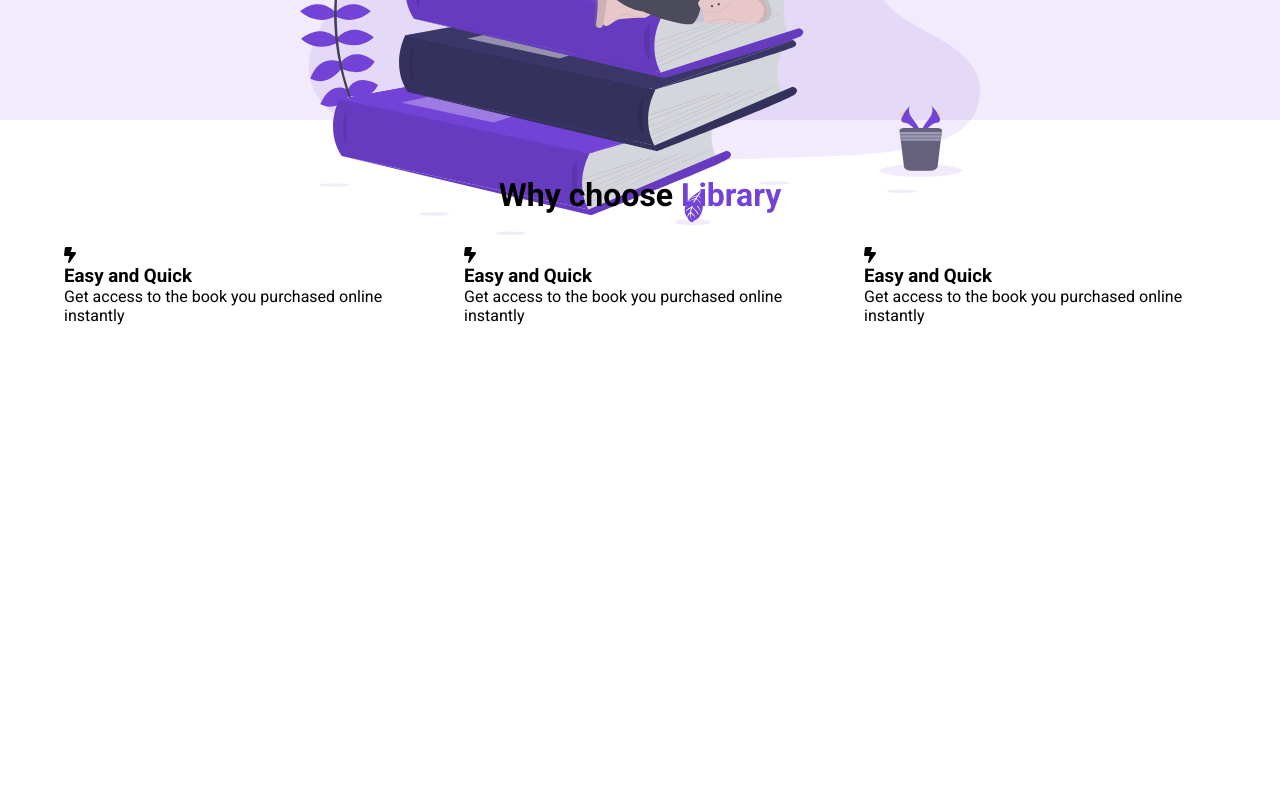
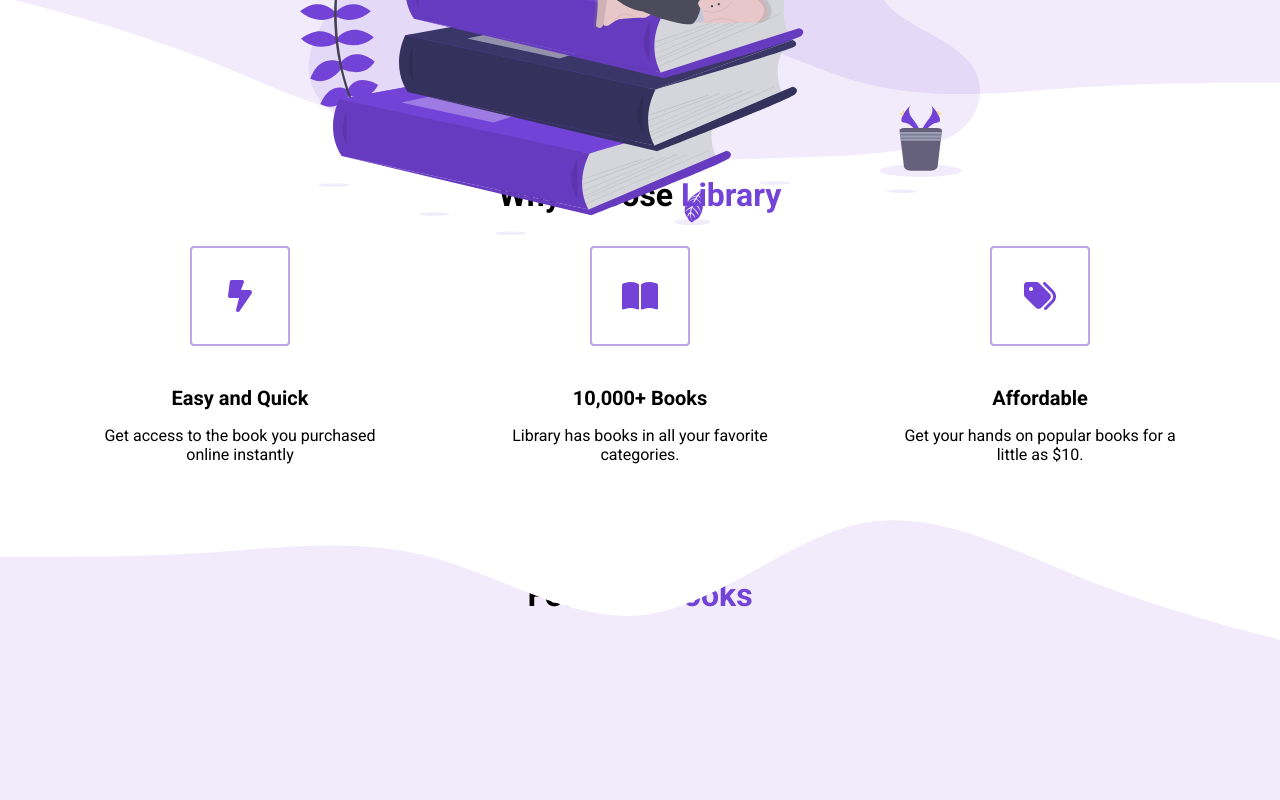
Before and after one commit to nedejer/2ndelibrary, a plain HTML site: page index.html in a window 1280 px wide. Shown: the part 680-1480 px from the top of the page. Before the commit the page ends 1285 px from the top, so only its background shows below. Drawn offline with Linux system fonts and the light colour scheme.

Commit message:
highlights section

```diff
--- a/index.html
+++ b/index.html
@@ -43,23 +43,26 @@
                         <div class="highlight">
                             <div class="highlight__img">
                                 <i class="fa-solid fa-bolt-lightning"></i>
+                            </div>
                                 <h3 class="highlight__subtitle">Easy and Quick</h3>
                                 <p class="highlight__para"> Get access to the book you purchased online instantly</p>
-                            </div>
+
                         </div>
                         <div class="highlight">
                             <div class="highlight__img">
-                                <i class="fa-solid fa-bolt-lightning"></i>
-                                <h3 class="highlight__subtitle">Easy and Quick</h3>
-                                <p class="highlight__para"> Get access to the book you purchased online instantly</p>
+                                <i class="fa-solid fa-book-open"></i>
                             </div>
+                                <h3 class="highlight__subtitle">10,000+ Books</h3>
+                                <p class="highlight__para">Library has books in all your favorite categories.</p>
+
                         </div>
                         <div class="highlight">
                             <div class="highlight__img">
-                                <i class="fa-solid fa-bolt-lightning"></i>
-                                <h3 class="highlight__subtitle">Easy and Quick</h3>
-                                <p class="highlight__para"> Get access to the book you purchased online instantly</p>
+                                <i class="fa-solid fa-tags"></i>
                             </div>
+                                <h3 class="highlight__subtitle">Affordable</h3>
+                                <p class="highlight__para"> Get your hands on popular books for a little as $10.</p>
+
                         </div>
                     </div>
                 </div>
@@ -68,7 +71,7 @@
         <section id="features">
             <div class="container">
                 <div class="row">
-
+                    <h2 class="section__title">Featured <span class="purple">Books</span></h2>
                 </div>
             </div>
         </section>
--- a/styles.css
+++ b/styles.css
@@ -4,6 +4,11 @@
      margin: 0;
      box-sizing: border-box;
      font-family: 'Roboto', sans-serif;
+}
+
+body {
+    max-width: 100vw;
+    overflow-x: hidden;
 }
 
 nav {
@@ -119,6 +124,7 @@ button:active {
 
 .header__img--wrapper {
     padding: 20px;
+    z-index: 2;
 }
 
 .container {
@@ -137,6 +143,38 @@ HIGHLIGHTS
 
 */
 
+#highlights {
+    position: relative;
+}
+
+#highlights:before {
+    background: url('./assets/wave.svg');
+    content: "";
+    position: absolute;
+    width: 101vw;
+    height: 12vw;
+    top:1px;
+    left: 0;
+    z-index: 1;
+    background-size: cover;
+    background-repeat: no-repeat;
+    transform: translateY(-100%);
+}
+
+#highlights:after {
+    background: url('./assets/wave.svg');
+    content: "";
+    position: absolute;
+    width: 101vw;
+    height: 12vw;
+    bottom:1px;
+    left: 0;
+    z-index: 1;
+    background-size: cover;
+    background-repeat: no-repeat;
+    transform: translateY(100%) rotate(180deg);
+}
+
 .highlight__wrapper {
     display: flex;
 }
@@ -149,3 +187,37 @@ HIGHLIGHTS
     justify-content: center;
     flex-direction: column;
 }
+
+.highlight__para {
+    text-align: center;
+    max-width: 280px;
+}
+
+.highlight__img {
+    border: 2px solid #7342d679;
+    color: #7342d6;
+    width: 100px;
+    height: 100px;
+    display: flex;
+    align-items: center;
+    justify-content: center;
+    border-radius: 4px;
+    font-size: 32px;
+    margin-bottom: 24px;
+}
+
+.highlight__subtitle {
+    font-size: 20px;
+    margin: 16px;
+}
+
+/*
+
+FEATURES
+
+*/
+
+#features {
+    height: 1000px;
+    background-color: rgba(115, 66, 214, 0.1) ;
+}
```
